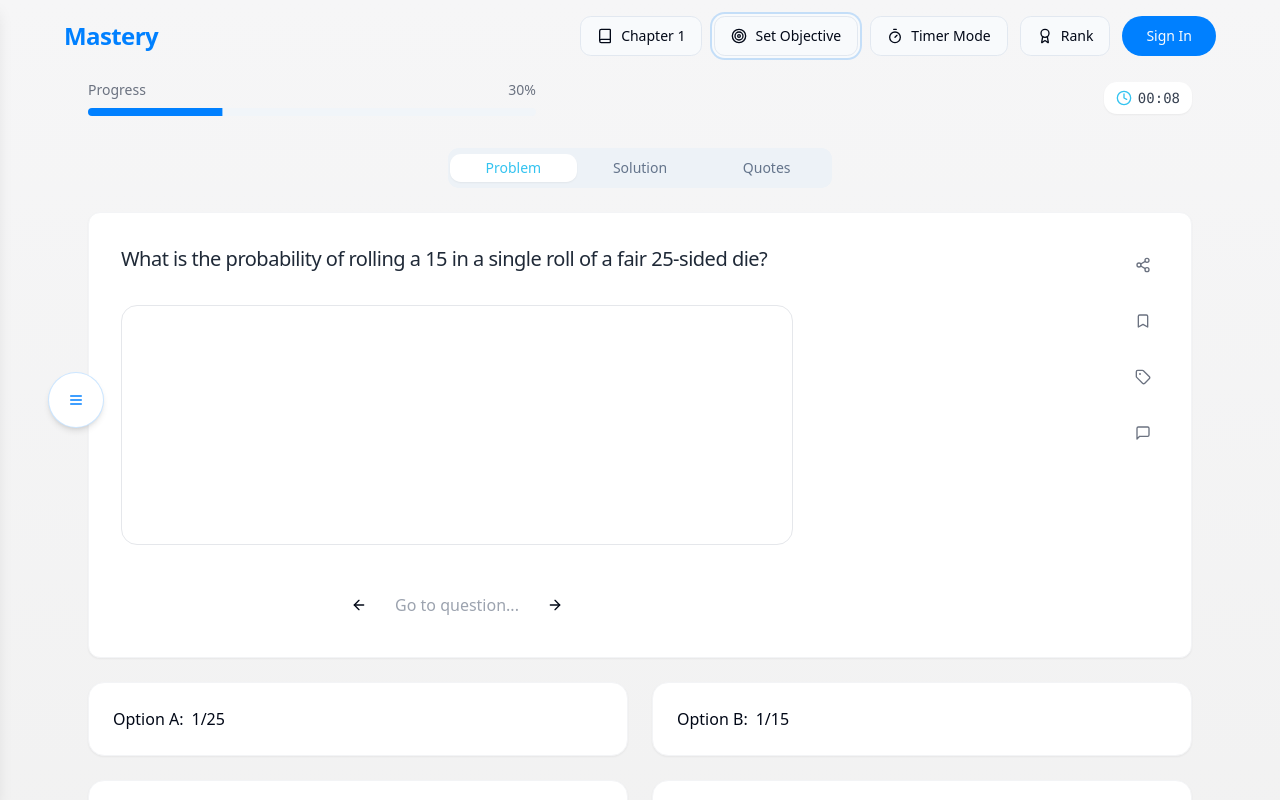
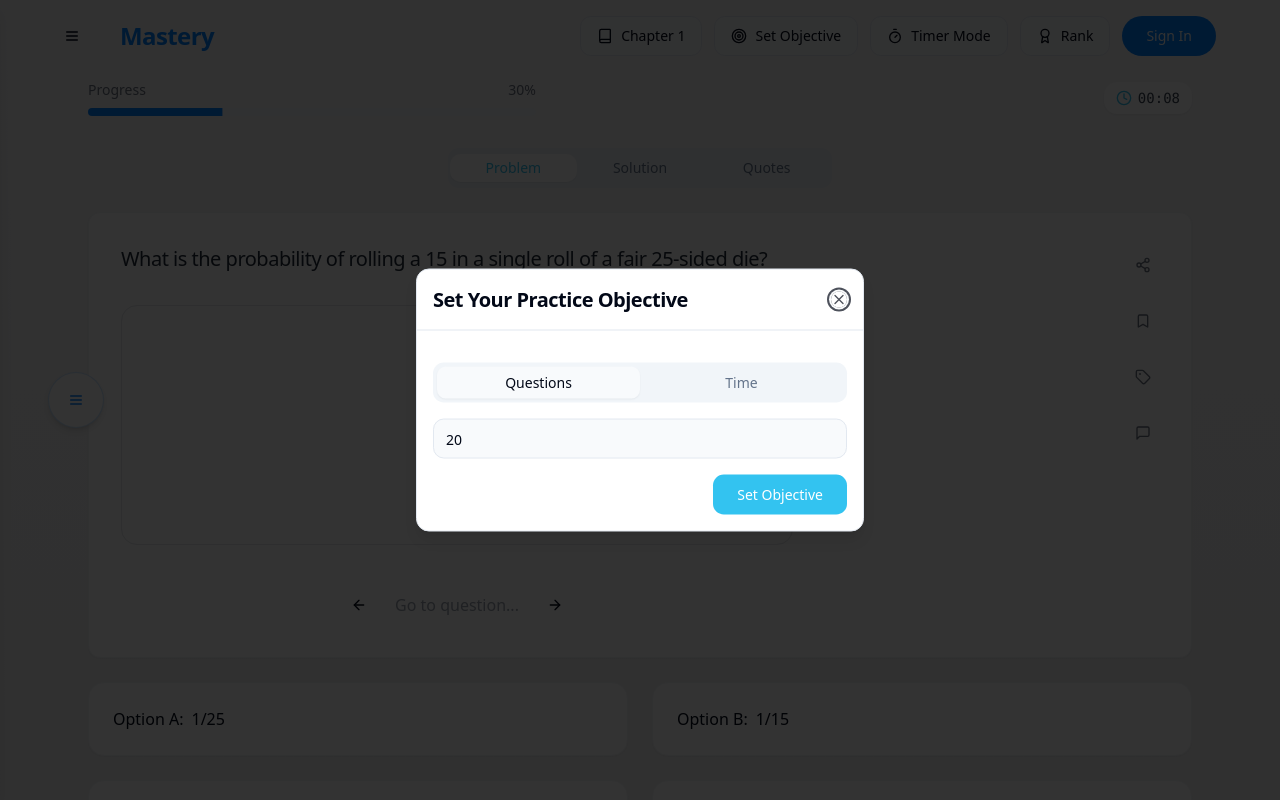
Before and after one commit to remark2025/academic_arc, a React (Vite) app: page /practice in a window 1280 px wide. Both pictures are taken after a click on the button "Set Objective". Shown: the top 800 px of the page. Built offline with nearby package versions, Linux system fonts and the light colour scheme.

Commit message:
Update header and practice page
- Move circular panel icon in header
- Add modal for setting objectives and practice mode

```diff
--- a/src/components/Layout/Header.tsx
+++ b/src/components/Layout/Header.tsx
@@ -8,11 +8,26 @@ import {
   Home, BarChart, Settings, FileText
 } from "lucide-react";
 import { Popover, PopoverContent, PopoverTrigger } from "@/components/ui/popover";
+import {
+  Dialog,
+  DialogContent,
+  DialogHeader,
+  DialogTitle,
+  DialogClose,
+} from "@/components/ui/dialog";
+import { Tabs, TabsContent, TabsList, TabsTrigger } from "@/components/ui/tabs";
+import { Input } from "@/components/ui/input";
+import { useToast } from "@/hooks/use-toast";
 
 const Header = () => {
   const [isScrolled, setIsScrolled] = useState(false);
   const [sidebarOpen, setSidebarOpen] = useState(false);
+  const [showObjectiveModal, setShowObjectiveModal] = useState(false);
+  const [showPracticeModeModal, setShowPracticeModeModal] = useState(false);
+  const [objectiveTab, setObjectiveTab] = useState("questions");
+  const [questionCount, setQuestionCount] = useState(20);
   const location = useLocation();
+  const { toast } = useToast();
 
   useEffect(() => {
     const handleScroll = () => {
@@ -22,9 +37,122 @@ const Header = () => {
     return () => window.removeEventListener("scroll", handleScroll);
   }, []);
 
+  const setObjective = () => {
+    toast({
+      title: "Objective Set",
+      description: `You'll practice ${questionCount} questions`,
+    });
+    setShowObjectiveModal(false);
+  };
+
   return (
     <>
-      {/* Circular Navigation Panel */}
+      <header
+        className={cn(
+          "fixed top-0 w-full z-40 transition-all duration-300 py-4 px-6 md:px-8",
+          isScrolled
+            ? "glass border-b border-neutral-200/20 shadow-sm"
+            : "bg-transparent"
+        )}
+      >
+        <div className="container mx-auto">
+          <div className="flex items-center justify-between">
+            <div className="flex items-center gap-4">
+              {/* Sidebar Toggle Button - now positioned BEFORE the logo */}
+              <Button
+                variant="ghost"
+                size="icon"
+                className="md:block"
+                aria-label="Toggle menu"
+                onClick={() => setSidebarOpen(!sidebarOpen)}
+              >
+                <Menu className="h-6 w-6" />
+              </Button>
+
+              <Link
+                to="/"
+                className="text-2xl font-semibold text-primary tracking-tight transition-opacity hover:opacity-80"
+              >
+                Mastery
+              </Link>
+            </div>
+
+            {/* Header buttons */}
+            <div className="hidden md:flex items-center space-x-3">
+              {/* Chapter Selection */}
+              <Popover>
+                <PopoverTrigger asChild>
+                  <Button variant="outline" className="gap-2">
+                    <Book className="h-4 w-4" />
+                    Chapter 1
+                  </Button>
+                </PopoverTrigger>
+                <PopoverContent className="w-48">
+                  <div className="space-y-1">
+                    <Button variant="ghost" className="w-full justify-start">Chapter 1</Button>
+                    <Button variant="ghost" className="w-full justify-start">Chapter 2</Button>
+                    <Button variant="ghost" className="w-full justify-start">Chapter 3</Button>
+                    <Button variant="ghost" className="w-full justify-start">Chapter 4</Button>
+                    <Button variant="ghost" className="w-full justify-start">Chapter 5</Button>
+                  </div>
+                </PopoverContent>
+              </Popover>
+
+              {/* Set Objective - now opens a modal */}
+              <Button
+                variant="outline"
+                className="gap-2"
+                onClick={() => setShowObjectiveModal(true)}
+                data-header-set-objective
+              >
+                <Target className="h-4 w-4" />
+                Set Objective
+              </Button>
+
+              {/* Timer Mode - now opens a modal */}
+              <Button
+                variant="outline"
+                className="gap-2"
+                onClick={() => setShowPracticeModeModal(true)}
+                data-header-timer-mode
+              >
+                <Timer className="h-4 w-4" />
+                Timer Mode
+              </Button>
+
+              {/* Rank */}
+              <Button variant="outline" className="gap-2">
+                <Award className="h-4 w-4" />
+                Rank
+              </Button>
+
+              {/* Sign In button */}
+              <Link to="/auth">
+                <Button size="default" variant="default" className="rounded-full px-6">
+                  Sign In
+                </Button>
+              </Link>
+            </div>
+
+            {/* Mobile menu button - not needed since we have the circular navigation */}
+            <Button
+              variant="ghost"
+              size="icon"
+              className="md:hidden"
+              onClick={() => setSidebarOpen(!sidebarOpen)}
+              aria-label="Toggle menu"
+            >
+              {sidebarOpen ? (
+                <X className="h-6 w-6" />
+              ) : (
+                <Menu className="h-6 w-6" />
+              )}
+            </Button>
+          </div>
+        </div>
+      </header>
+
+      {/* Circular Navigation Panel - moved out of the header */}
       <div
         className={cn(
           "fixed z-50 left-5 top-1/2 -translate-y-1/2 transition-transform duration-300",
@@ -117,113 +245,138 @@ const Header = () => {
         </div>
       </div>
 
-      <header
-        className={cn(
-          "fixed top-0 w-full z-40 transition-all duration-300 py-4 px-6 md:px-8",
-          isScrolled
-            ? "glass border-b border-neutral-200/20 shadow-sm"
-            : "bg-transparent"
-        )}
-      >
-        <div className="container mx-auto">
-          <div className="flex items-center justify-between">
-            <div className="flex items-center gap-4">
-              {/* Using md:hidden to hide this on larger screens since we now have the circular navigation */}
+      {/* Set Objective Modal */}
+      <Dialog open={showObjectiveModal} onOpenChange={setShowObjectiveModal}>
+        <DialogContent className="bg-white p-0 max-w-md">
+          <DialogHeader className="p-4 border-b">
+            <DialogTitle className="text-xl font-semibold">Set Your Practice Objective</DialogTitle>
+            <DialogClose className="absolute right-4 top-4 rounded-sm opacity-70 ring-offset-background transition-opacity hover:opacity-100 focus:outline-none focus:ring-2 focus:ring-ring focus:ring-offset-2 disabled:pointer-events-none data-[state=open]:bg-accent data-[state=open]:text-muted-foreground">
+              <X className="h-4 w-4" />
+              <span className="sr-only">Close</span>
+            </DialogClose>
+          </DialogHeader>
+
+          <div className="p-4">
+            <Tabs
+              value={objectiveTab}
+              onValueChange={setObjectiveTab}
+              className="w-full"
+            >
+              <TabsList className="grid w-full grid-cols-2 mb-4">
+                <TabsTrigger value="questions" className="text-center">Questions</TabsTrigger>
+                <TabsTrigger value="time" className="text-center">Time</TabsTrigger>
+              </TabsList>
+
+              <TabsContent value="questions" className="mt-0">
+                <Input
+                  type="number"
+                  value={questionCount}
+                  onChange={(e) => setQuestionCount(parseInt(e.target.value) || 0)}
+                  className="mb-4"
+                />
+              </TabsContent>
+
+              <TabsContent value="time" className="mt-0">
+                <Input
+                  type="number"
+                  placeholder="Minutes"
+                  className="mb-4"
+                />
+              </TabsContent>
+            </Tabs>
+
+            <div className="flex justify-end">
               <Button
-                variant="ghost"
-                size="icon"
-                className="md:hidden"
-                aria-label="Toggle menu"
-                onClick={() => setSidebarOpen(!sidebarOpen)}
+                onClick={setObjective}
+                className="bg-[#33C3F0] hover:bg-[#33C3F0]/90 text-white px-6"
               >
-                <Menu className="h-6 w-6" />
-              </Button>
-
-              <Link
-                to="/"
-                className="text-2xl font-semibold text-primary tracking-tight transition-opacity hover:opacity-80"
-              >
-                Mastery
-              </Link>
-            </div>
-
-            {/* Header buttons */}
-            <div className="hidden md:flex items-center space-x-3">
-              {/* Chapter Selection */}
-              <Popover>
-                <PopoverTrigger asChild>
-                  <Button variant="outline" className="gap-2">
-                    <Book className="h-4 w-4" />
-                    Chapter 1
-                  </Button>
-                </PopoverTrigger>
-                <PopoverContent className="w-48">
-                  <div className="space-y-1">
-                    <Button variant="ghost" className="w-full justify-start">Chapter 1</Button>
-                    <Button variant="ghost" className="w-full justify-start">Chapter 2</Button>
-                    <Button variant="ghost" className="w-full justify-start">Chapter 3</Button>
-                    <Button variant="ghost" className="w-full justify-start">Chapter 4</Button>
-                    <Button variant="ghost" className="w-full justify-start">Chapter 5</Button>
-                  </div>
-                </PopoverContent>
-              </Popover>
-
-              {/* Set Objective */}
-              <Button variant="outline" className="gap-2">
-                <Target className="h-4 w-4" />
                 Set Objective
               </Button>
+            </div>
+          </div>
+        </DialogContent>
+      </Dialog>
 
-              {/* Timer Mode */}
-              <Popover>
-                <PopoverTrigger asChild>
-                  <Button variant="outline" className="gap-2">
-                    <Timer className="h-4 w-4" />
-                    Timer Mode
-                  </Button>
-                </PopoverTrigger>
-                <PopoverContent className="w-48">
-                  <div className="space-y-1">
-                    <Button variant="ghost" className="w-full justify-start">Timer Mode</Button>
-                    <Button variant="ghost" className="w-full justify-start">Pomodoro Mode</Button>
-                    <Button variant="ghost" className="w-full justify-start">Level Mode</Button>
-                    <Button variant="ghost" className="w-full justify-start">Exam Mode</Button>
-                    <Button variant="ghost" className="w-full justify-start">Manual Mode</Button>
-                  </div>
-                </PopoverContent>
-              </Popover>
+      {/* Practice Mode Modal */}
+      <Dialog open={showPracticeModeModal} onOpenChange={setShowPracticeModeModal}>
+        <DialogContent className="bg-white p-0 max-w-md">
+          <DialogHeader className="p-4 border-b">
+            <DialogTitle className="text-xl font-semibold">Select Practice Mode</DialogTitle>
+            <DialogClose className="absolute right-4 top-4 rounded-sm opacity-70 ring-offset-background transition-opacity hover:opacity-100 focus:outline-none focus:ring-2 focus:ring-ring focus:ring-offset-2 disabled:pointer-events-none data-[state=open]:bg-accent data-[state=open]:text-muted-foreground">
+              <X className="h-4 w-4" />
+              <span className="sr-only">Close</span>
+            </DialogClose>
+          </DialogHeader>
 
-              {/* Rank */}
-              <Button variant="outline" className="gap-2">
-                <Award className="h-4 w-4" />
-                Rank
-              </Button>
-
-              {/* Sign In button */}
-              <Link to="/auth">
-                <Button size="default" variant="default" className="rounded-full px-6">
-                  Sign In
-                </Button>
-              </Link>
-            </div>
-
-            {/* Mobile menu button - not needed since we have the circular navigation */}
+          <div className="p-4 space-y-2">
             <Button
               variant="ghost"
-              size="icon"
-              className="md:hidden"
-              onClick={() => setSidebarOpen(!sidebarOpen)}
-              aria-label="Toggle menu"
+              className="w-full justify-start"
+              onClick={() => {
+                toast({
+                  title: "Timer Mode Selected",
+                  description: "You've selected Timer Mode for your practice session",
+                });
+                setShowPracticeModeModal(false);
+              }}
             >
-              {sidebarOpen ? (
-                <X className="h-6 w-6" />
-              ) : (
-                <Menu className="h-6 w-6" />
-              )}
+              Timer Mode
+            </Button>
+            <Button
+              variant="ghost"
+              className="w-full justify-start"
+              onClick={() => {
+                toast({
+                  title: "Pomodoro Mode Selected",
+                  description: "You've selected Pomodoro Mode for your practice session",
+                });
+                setShowPracticeModeModal(false);
+              }}
+            >
+              Pomodoro Mode
+            </Button>
+            <Button
+              variant="ghost"
+              className="w-full justify-start"
+              onClick={() => {
+                toast({
+                  title: "Level Mode Selected",
+                  description: "You've selected Level Mode for your practice session",
+                });
+                setShowPracticeModeModal(false);
+              }}
+            >
+              Level Mode
+            </Button>
+            <Button
+              variant="ghost"
+              className="w-full justify-start"
+              onClick={() => {
+                toast({
+                  title: "Exam Mode Selected",
+                  description: "You've selected Exam Mode for your practice session",
+                });
+                setShowPracticeModeModal(false);
+              }}
+            >
+              Exam Mode
+            </Button>
+            <Button
+              variant="ghost"
+              className="w-full justify-start"
+              onClick={() => {
+                toast({
+                  title: "Manual Mode Selected",
+                  description: "You've selected Manual Mode for your practice session",
+                });
+                setShowPracticeModeModal(false);
+              }}
+            >
+              Manual Mode
             </Button>
           </div>
-        </div>
-      </header>
+        </DialogContent>
+      </Dialog>
     </>
   );
 };
--- a/src/components/ui/dialog.tsx
+++ b/src/components/ui/dialog.tsx
@@ -1,3 +1,4 @@
+
 import * as React from "react"
 import * as DialogPrimitive from "@radix-ui/react-dialog"
 import { X } from "lucide-react"
@@ -19,7 +20,7 @@ const DialogOverlay = React.forwardRef<
   <DialogPrimitive.Overlay
     ref={ref}
     className={cn(
-      "fixed inset-0 z-50 bg-black/80  data-[state=open]:animate-in data-[state=closed]:animate-out data-[state=closed]:fade-out-0 data-[state=open]:fade-in-0",
+      "fixed inset-0 z-50 bg-black/80 data-[state=open]:animate-in data-[state=closed]:animate-out data-[state=closed]:fade-out-0 data-[state=open]:fade-in-0",
       className
     )}
     {...props}
@@ -42,10 +43,6 @@ const DialogContent = React.forwardRef<
       {...props}
     >
       {children}
-      <DialogPrimitive.Close className="absolute right-4 top-4 rounded-sm opacity-70 ring-offset-background transition-opacity hover:opacity-100 focus:outline-none focus:ring-2 focus:ring-ring focus:ring-offset-2 disabled:pointer-events-none data-[state=open]:bg-accent data-[state=open]:text-muted-foreground">
-        <X className="h-4 w-4" />
-        <span className="sr-only">Close</span>
-      </DialogPrimitive.Close>
     </DialogPrimitive.Content>
   </DialogPortal>
 ))
--- a/src/pages/Practice.tsx
+++ b/src/pages/Practice.tsx
@@ -33,9 +33,6 @@ const Practice = () => {
   const [tabValue, setTabValue] = useState("problem");
   const [timer, setTimer] = useState(0);
   const [sidebarOpen, setSidebarOpen] = useState(false);
-  const [showObjectiveModal, setShowObjectiveModal] = useState(false);
-  const [objectiveTab, setObjectiveTab] = useState("questions");
-  const [questionCount, setQuestionCount] = useState(20);
   const [progress, setProgress] = useState(30); // Example progress value
   const sidebarRef = useRef<HTMLDivElement>(null);
   const { toast } = useToast();
@@ -83,14 +80,6 @@ const Practice = () => {
     document.addEventListener("mousedown", handleClickOutside);
     return () => document.removeEventListener("mousedown", handleClickOutside);
   }, []);
-
-  const setObjective = () => {
-    toast({
-      title: "Objective Set",
-      description: `You'll practice ${questionCount} questions`,
-    });
-    setShowObjectiveModal(false);
-  };
 
   return (
     <div className="min-h-screen bg-gradient-to-b from-[#F6F6F7] to-[#F1F1F1]">
@@ -163,8 +152,15 @@ const Practice = () => {
 
             {/* Set objective button */}
             <button
-              onClick={() => setShowObjectiveModal(true)}
               className="flex w-full items-center gap-3 p-2 hover:bg-gray-100 rounded-md"
+              onClick={() => {
+                // This will now use the header modal via a global state or context
+                const headerSetObjectiveButton = document.querySelector('[data-header-set-objective]');
+                if (headerSetObjectiveButton instanceof HTMLElement) {
+                  headerSetObjectiveButton.click();
+                }
+                setSidebarOpen(false);
+              }}
             >
               <Target className="h-5 w-5 text-gray-500" />
               <span>Set Objective</span>
@@ -174,22 +170,19 @@ const Practice = () => {
             <div className="space-y-1">
               <div className="flex items-center gap-3 p-2 hover:bg-gray-100 rounded-md cursor-pointer">
                 <Timer className="h-5 w-5 text-gray-500" />
-                <Popover>
-                  <PopoverTrigger asChild>
-                    <Button variant="ghost" className="flex w-full justify-start p-0 m-0 h-auto">
-                      Timer Mode
-                    </Button>
-                  </PopoverTrigger>
-                  <PopoverContent className="w-48">
-                    <div className="space-y-1">
-                      <Button variant="ghost" className="w-full justify-start">Timer Mode</Button>
-                      <Button variant="ghost" className="w-full justify-start">Pomodoro Mode</Button>
-                      <Button variant="ghost" className="w-full justify-start">Level Mode</Button>
-                      <Button variant="ghost" className="w-full justify-start">Exam Mode</Button>
-                      <Button variant="ghost" className="w-full justify-start">Manual Mode</Button>
-                    </div>
-                  </PopoverContent>
-                </Popover>
+                <button
+                  className="flex w-full justify-start p-0 m-0 h-auto text-left"
+                  onClick={() => {
+                    // This will now use the header modal via a global state or context
+                    const headerTimerModeButton = document.querySelector('[data-header-timer-mode]');
+                    if (headerTimerModeButton instanceof HTMLElement) {
+                      headerTimerModeButton.click();
+                    }
+                    setSidebarOpen(false);
+                  }}
+                >
+                  Timer Mode
+                </button>
               </div>
             </div>
           </div>
@@ -205,8 +198,6 @@ const Practice = () => {
           </div>
         </div>
       </div>
-
-      {/* We're removing the custom header since we'll use the global Header component */}
 
       <div className="container max-w-6xl mx-auto px-6 py-6 pt-20">
         {/* Progress bar and timer on the same line */}
@@ -360,72 +351,6 @@ const Practice = () => {
           </Button>
         </div>
       </div>
-
-      {/* Set Objective Modal */}
-      {showObjectiveModal && (
-        <div className="fixed inset-0 bg-black/50 flex items-center justify-center z-50">
-          <div className="bg-white rounded-lg shadow-lg w-full max-w-md">
-            <div className="flex justify-between items-center p-4 border-b">
-              <h2 className="text-xl font-semibold">Set Your Practice Objective</h2>
-              <Button variant="ghost" size="icon" onClick={() => setShowObjectiveModal(false)}>
-                <X className="h-5 w-5" />
-              </Button>
-            </div>
-            <div className="p-4">
-              <div className="flex mb-4 bg-gray-100 rounded-lg p-1">
-                <button
-                  className={cn(
-                    "flex-1 py-2 text-center rounded-md transition-colors",
-                    objectiveTab === "questions" ? "bg-white shadow-sm" : "hover:bg-white/50"
-                  )}
-                  onClick={() => setObjectiveTab("questions")}
-                >
-                  Questions
-                </button>
-                <button
-                  className={cn(
-                    "flex-1 py-2 text-center rounded-md transition-colors",
-                    objectiveTab === "time" ? "bg-white shadow-sm" : "hover:bg-white/50"
-                  )}
-                  onClick={() => setObjectiveTab("time")}
-                >
-                  Time
-                </button>
-              </div>
-
-              {objectiveTab === "questions" && (
-                <div>
-                  <Input
-                    type="number"
-                    value={questionCount}
-                    onChange={(e) => setQuestionCount(parseInt(e.target.value) || 0)}
-                    className="mb-4"
-                  />
-                </div>
-              )}
-
-              {objectiveTab === "time" && (
-                <div>
-                  <Input
-                    type="number"
-                    placeholder="Minutes"
-                    className="mb-4"
-                  />
-                </div>
-              )}
-
-              <div className="flex justify-end">
-                <Button
-                  className="bg-[#00BCD4] hover:bg-[#00BCD4]/90 text-white rounded-full px-6"
-                  onClick={setObjective}
-                >
-                  Set Objective
-                </Button>
-              </div>
-            </div>
-          </div>
-        </div>
-      )}
     </div>
   );
 };
```
